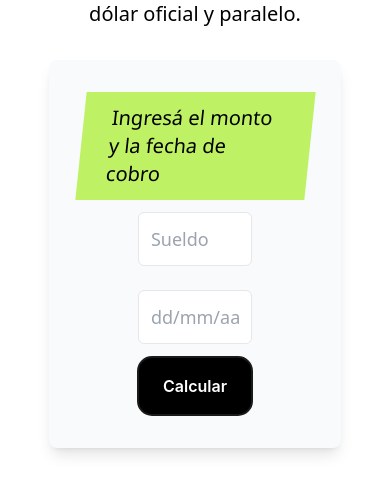
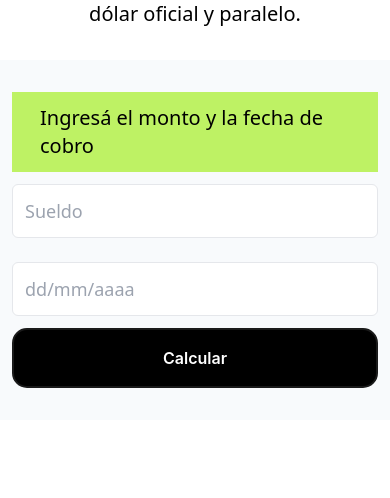
Before and after one commit to yagopajarino/sueldito, a React (Create React App) app: page / in a window 390 px wide. Shown: the part 168-666 px from the top of the page. Built offline with nearby package versions, Linux system fonts and the light colour scheme; no server answers.

Commit message:
Add responsive styling

```diff
--- a/src/components/Form.js
+++ b/src/components/Form.js
@@ -30,25 +30,25 @@ const Form = ({ setSueldo, setFecha }) => {
   };
 
   return (
-    <div className="flex flex-col w-3/4 justify-around items-center my-8 p-8 rounded-lg shadow-lg bg-slate-50">
-      <h1 className="text-xl font-light bg-lime-300 py-3 px-7 -skew-x-6">
+    <div className="md:flex flex-col w-full md:w-3/4 justify-around items-center my-8 py-8 px-3 md:px-8 md:rounded-lg md:shadow-lg bg-slate-50">
+      <h1 className="text-xl font-light bg-lime-300 py-3 px-7 md:-skew-x-6">
         Ingresá el monto y la fecha de cobro
       </h1>
-      <div className="flex flex-col w-1/2 text-lg">
+      <div className="md:flex flex-col md:w-1/2 text-lg">
         <input
           placeholder="Sueldo"
           type="text"
           id="sueldo"
-          className="p-3 my-3 rounded-md border focus-visible:outline-none transition-colors"
+          className="w-full p-3 my-3 rounded-md border focus-visible:outline-none transition-colors"
         ></input>
         <input
           placeholder="dd/mm/aaaa"
           type="text"
           id="fecha"
-          className="p-3 my-3 rounded-md border focus-visible:outline-none transition-colors"
+          className="w-full p-3 my-3 rounded-md border focus-visible:outline-none transition-colors"
         ></input>
       </div>
-      <button onClick={handleClick} className=" w-fit">
+      <button onClick={handleClick} className="w-full md:w-fit">
         Calcular
       </button>
     </div>
--- a/src/components/Results.js
+++ b/src/components/Results.js
@@ -52,16 +52,16 @@ const Results = ({ fecha, sueldo }) => {
   }, [inflacion, ripte, blue, oficial]);
 
   const results = (
-    <div className="flex flex-col w-3/4 justify-around items-center my-8 p-8 rounded-lg shadow-lg bg-slate-50">
-      <p className="text-xl font-light bg-lime-300 p-3 -skew-x-6">
+    <div className="md:flex flex-col w-full md:w-3/4 justify-around items-center my-8 md:p-8 md:rounded-lg md:shadow-lg bg-slate-50">
+      <p className="text-xl font-light bg-lime-300 p-3 md:-skew-x-6">
         El {fecha} cobrabas{" "}
         {sueldo.toLocaleString(undefined, {
           maximumFractionDigits: 2,
         })}
         , hoy deberías cobrar...
       </p>
-      <div className="my-3 py-5 w-full flex flex-col items-center">
-        <div className="text-2xl grid grid-cols-3 text-center font-semibold w-3/4 items-center text-xl px-7 py-2 ">
+      <div className="my-3 py-5 w-full md:flex flex-col items-center">
+        <div className="text-2xl grid grid-cols-3 text-center font-semibold md:w-3/4 items-center px-7 py-2 ">
           <h1 className="font-bold text-left"></h1>
           <p className="font-bold">Monto</p>
           <div className="text-right flex justify-end">
--- a/src/components/Tira.js
+++ b/src/components/Tira.js
@@ -13,8 +13,8 @@ const Tira = ({ props }) => {
   };
 
   return (
-    <div className="grid grid-cols-3 text-center font-semibold w-3/4 my-2 items-center text-xl bg-violet-300 px-7 py-3 -skew-x-6">
-      <h1 className="text-3xl font-bold text-left">{props.nombre}</h1>
+    <div className="grid grid-cols-3 text-center font-semibold md:w-3/4 md:my-2 items-center text-xl bg-violet-300 py-3 px-3 md:px-7 md:-skew-x-6">
+      <h1 className="md:text-3xl font-bold text-left">{props.nombre}</h1>
       <p>{actualizarMonto(props.factor)} </p>
       <div className="text-right flex justify-end">
         <p className="w-fit ">{getPorcentaje(props.factor)}%</p>
```
